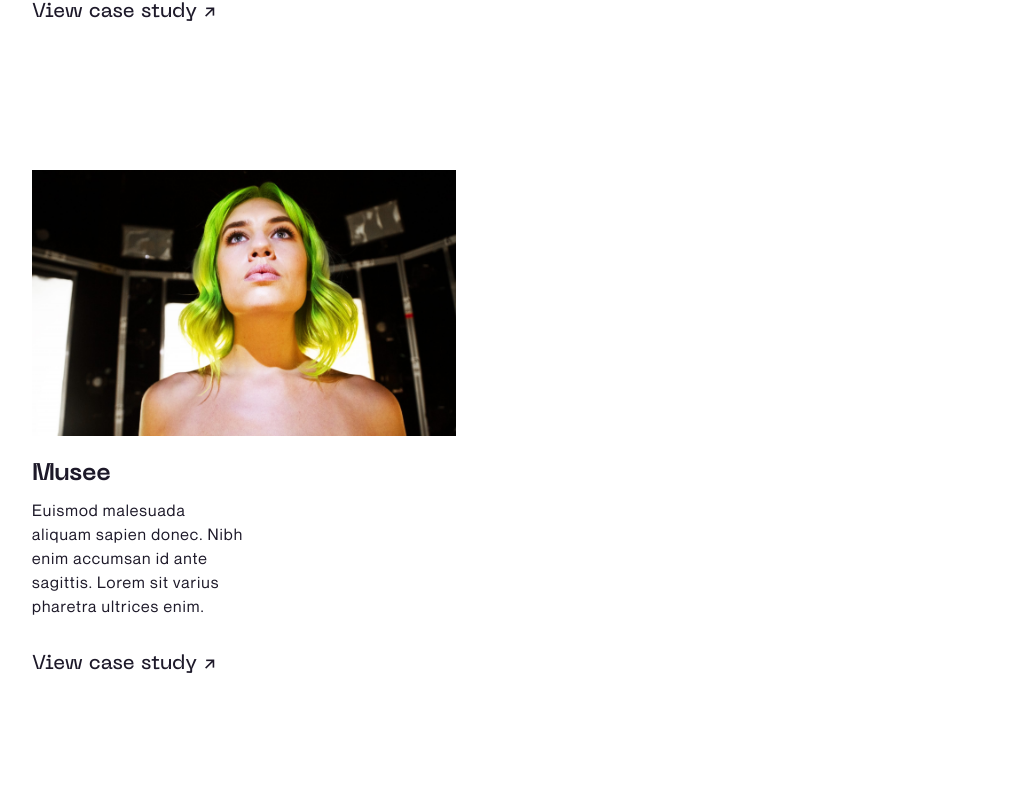
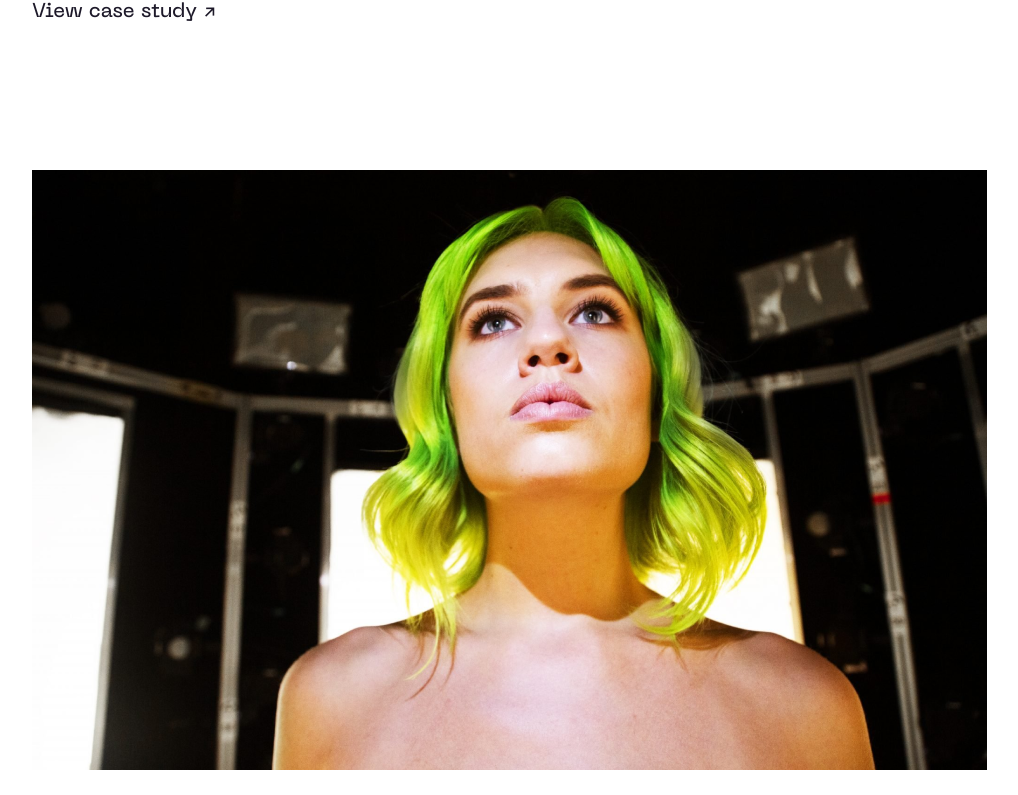
Before and after one commit to mw2000/defi-network, a Next.js app: page / in a window 1280 px wide. Shown: the part 1995-2790 px from the top of the page, without its empty margins (128-1146 px from the left). Built offline with nearby package versions, Linux system fonts and the light colour scheme.

Commit message:
fix fifth project

```diff
--- a/components/Projects/ProjectGroup.tsx
+++ b/components/Projects/ProjectGroup.tsx
@@ -10,7 +10,7 @@ const ProjectGroup = (props: any) => {
             {
                 projects.map(
                     (project: ProjectModel, index: number) => {
-                        return <div key={index} className={index === 3 ? 'md:-mt-48' : ''} style={{ gridColumn: index === 4 ? 'md:span 2' : 'md:span 1' }}>
+                        return <div key={index} className={index === 3 ? 'md:-mt-48' : ''} style={{ gridColumn: (index === 4 && window.innerWidth >= 768) ? 'span 2' : 'span 1' }}>
                             {(index === 0 || index === 3) && <div className="bg-gray-200">
                                 <div className="pl-2 pt-2 md:pl-4 md:pt-4 lg:pl-8 lg:pt-8 flex">
                                     <Image
```
